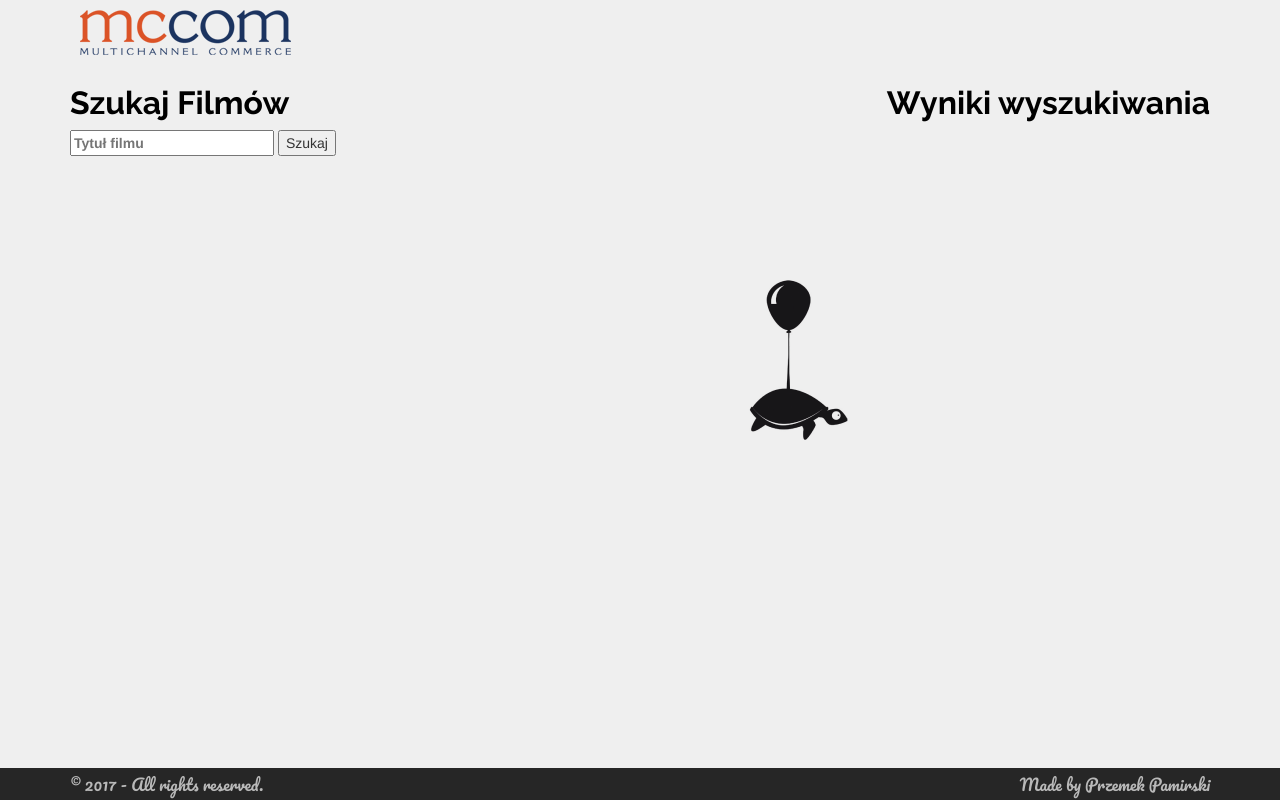
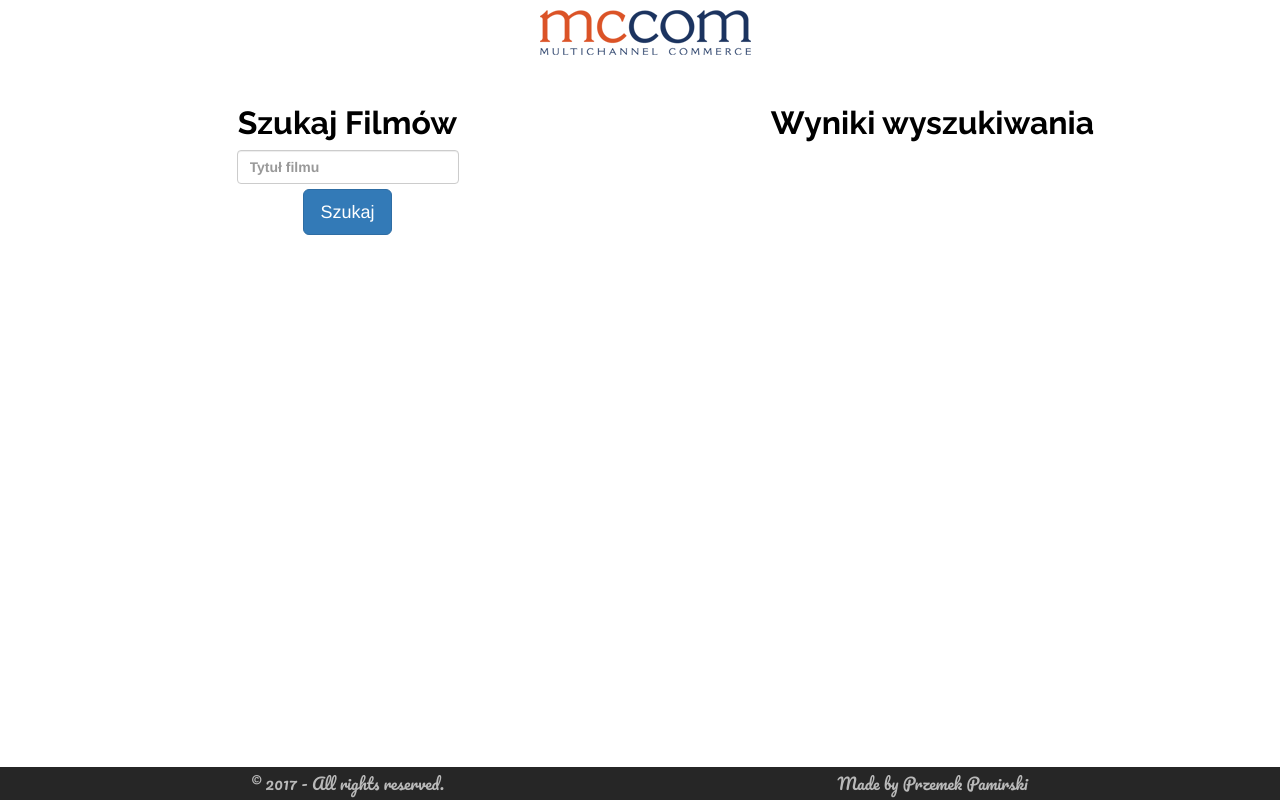
Before and after one commit to dziuteam/quest4mccom, a website: page index.html in a window 1280 px wide. Drawn offline with nearby package versions, Linux system fonts and the light colour scheme.

Commit message:
fix sticky footer

```diff
--- a/index.html
+++ b/index.html
@@ -16,7 +16,7 @@
 <body>
 	<header id="home">
 		<div class="container">
-			<div class="logo col-lg-4 col-md-6 col-xs-12">
+			<div class="logo col-lg-12 text-center">
 				<img src="image/mccom.png" alt="logo">
 			</div>
 		</div>
@@ -24,16 +24,16 @@
 <section id="finder">
 	<div class="container">
 		<div class="row">
-			<div class="col-lg-6 col-md-12 text-left">
+			<div class="col-lg-6 col-md-12 text-center">
 				<h2>Szukaj Filmów</h2>
 				<form>
   			  <label>
-        		<input type="text" name="movie" placeholder="Tytuł filmu" />
-    			</label>
-    			<button>Szukaj</button>
+        		<input class="form-control" type="text" name="movie" placeholder="Tytuł filmu" />
+    			</label><br>
+    			<button class="btn btn-primary btn-lg">Szukaj</button>
 				</form>
 			</div>
-			<div class="col-lg-6 col-md-12 text-right">
+			<div class="col-lg-6 col-md-12 text-center">
 				<h2>Wyniki wyszukiwania</h2>
 	 				<ul id="movies">
 						<p class="title">Title</p>
@@ -48,10 +48,10 @@
 <footer>
 		<div class="container">
 			<div class="row">
-				<div class="col-lg-6 text-left">
+				<div class="col-lg-6 text-center">
 					<p>&copy; 2017 - All rights reserved.</p>
 				</div>
-				<div class="col-lg-6 text-right">
+				<div class="col-lg-6 text-center">
 					<p>Made by Przemek Pamirski</p>
 				</div>
 			</div>
--- a/js/script.js
+++ b/js/script.js
@@ -11,7 +11,12 @@ searchMovie = $Form.find('input').val();
             console.log(responseData);
             $Movies.find('.title').text(responseData.Title);
             $Movies.find('.plot').text(responseData.Plot);
+            // $Movies.find('.poster').html('<img src="' + responseData.Poster + '"/>');
+            if (responseData.Poster == "N/A") {
+            $('.poster').hide();
+            } else {
             $Movies.find('.poster').html('<img src="' + responseData.Poster + '"/>');
+            }
             $Movies.find('.year').text(responseData.Year);
             $Movies.show();
         }
--- a/sass/style.sass
+++ b/sass/style.sass
@@ -15,11 +15,15 @@ $tlo-glowne: #EFEFEF
 
 *
 	box-sizing: border-box
-html, body
-	height: 100%
+html
 	background-color: $tlo-glowne
 	margin: 0
 	padding: 0
+	height: 100%
+body
+	min-height: 100%
+	display: flex
+	flex-direction: column
 
 #container
 	min-height: 100%
@@ -30,17 +34,18 @@ html, body
 	padding: 5px
 
 #finder
-	background-image: url(../image/back2.png)
-	background-repeat: no-repeat
-	background-size: 100%
-	background-position: center top
+	// background-image: url(../image/back2.png)
+	// background-repeat: no-repeat
+	// background-size: 100%
+	// background-position: center top
 	height: 90%
 	padding: 10px
 	padding-bottom: 32px
+	flex: 1
 
 #finder h2
 	color: #000
-	margin-top: 10px
+	margin-top: 30px
 	font-size: 32px
 	font-family: "Raleway"
 	font-weight: 700
@@ -54,9 +59,7 @@ html, body
 footer
 	background-color: #262626
 	padding: 5px 0
-	position: absolute
-	bottom: 0
-	height: 32px
+
 	width: 100%
 
 footer div p
```
Also changed, not shown: css/style.css, 1 other file.
